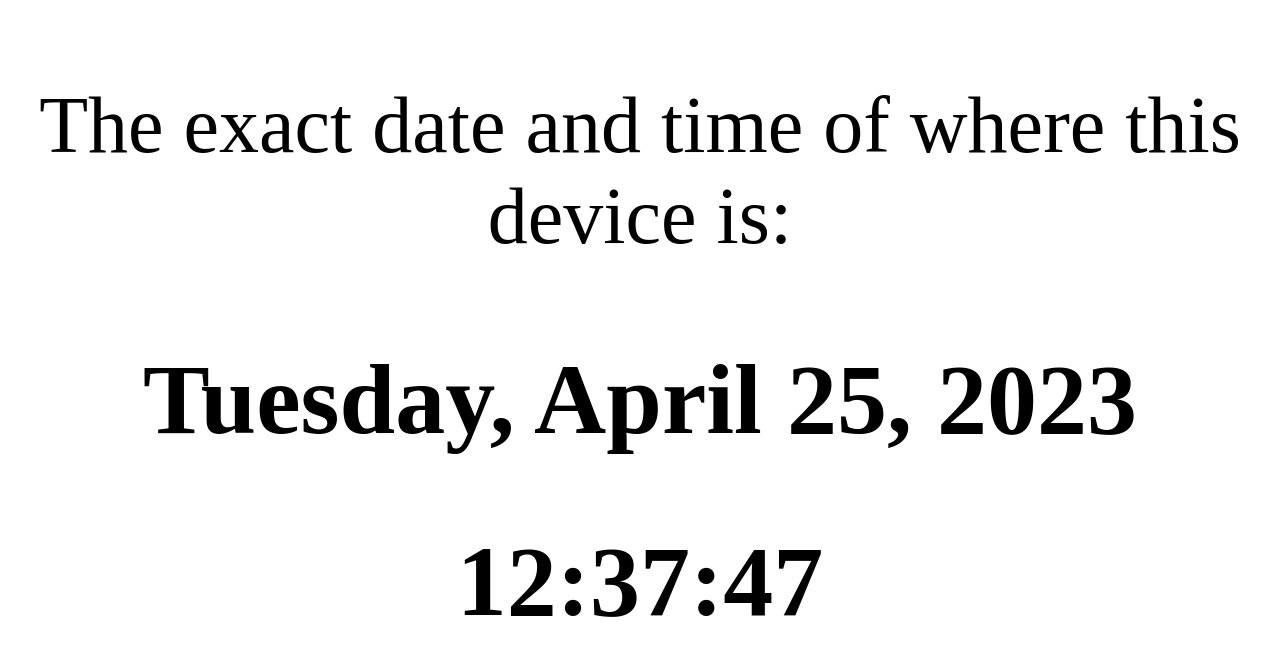
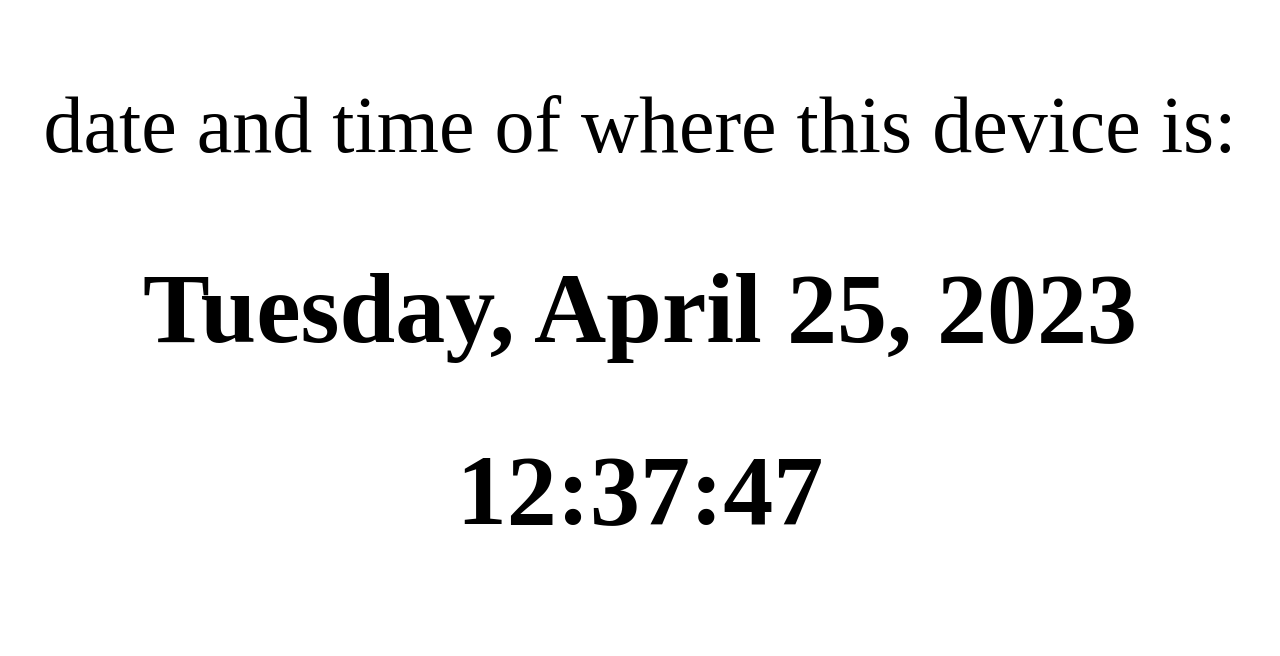
Before and after one commit to Mountains-CSS/Hello, a plain HTML site: page index.html in a window 1280 px wide. Drawn offline with Linux system fonts and the light colour scheme.

Commit message:
Update index.html

```diff
--- a/index.html
+++ b/index.html
@@ -4,7 +4,7 @@
     <title>Current Date and Time</title>
   </head>
   <body>
-    <p style="text-align:center;font-size:80px;">The exact date and time of where this device is:</p>
+    <p style="text-align:center;font-size:80px;">date and time of where this device is:</p>
     <h1 id="current-date" style="text-align:center;font-size:100px;"></h1>
     <h1 id="current-time" style="text-align:center;font-size:100px;"></h1>
 
```
